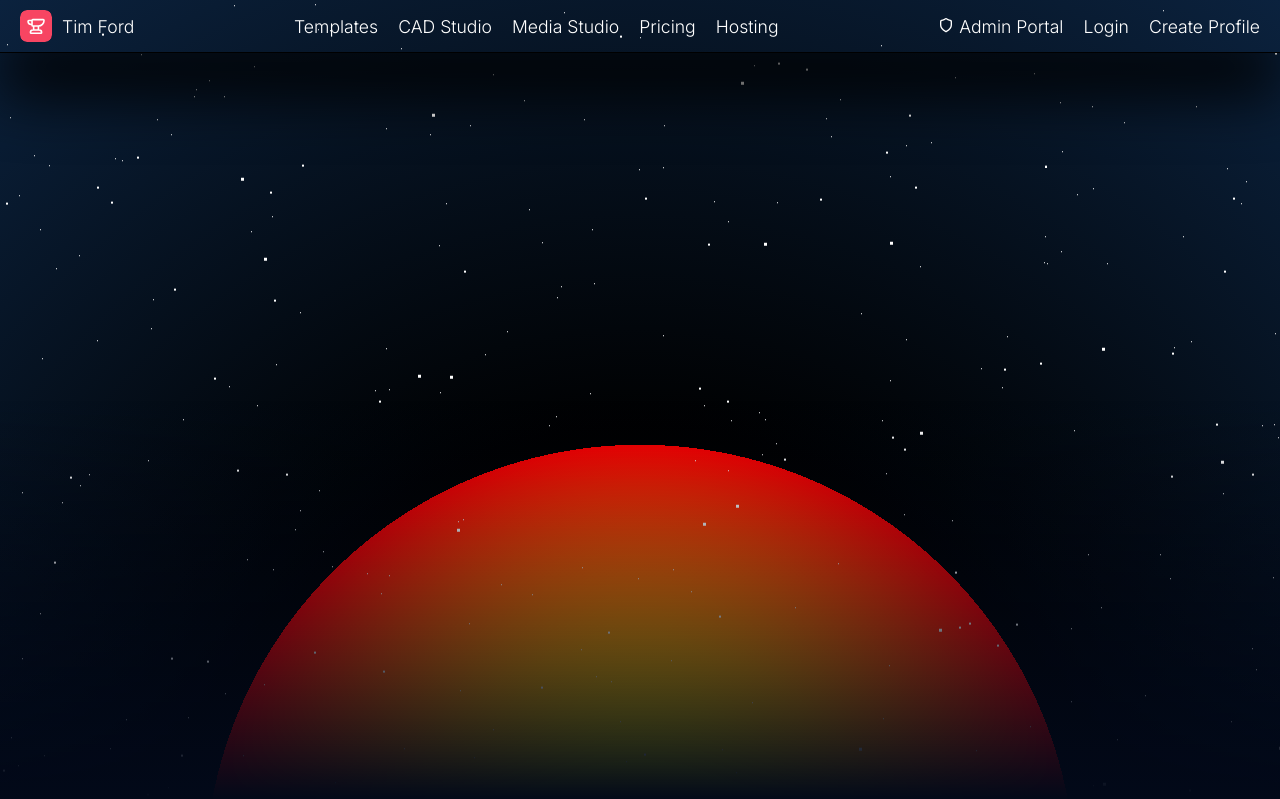
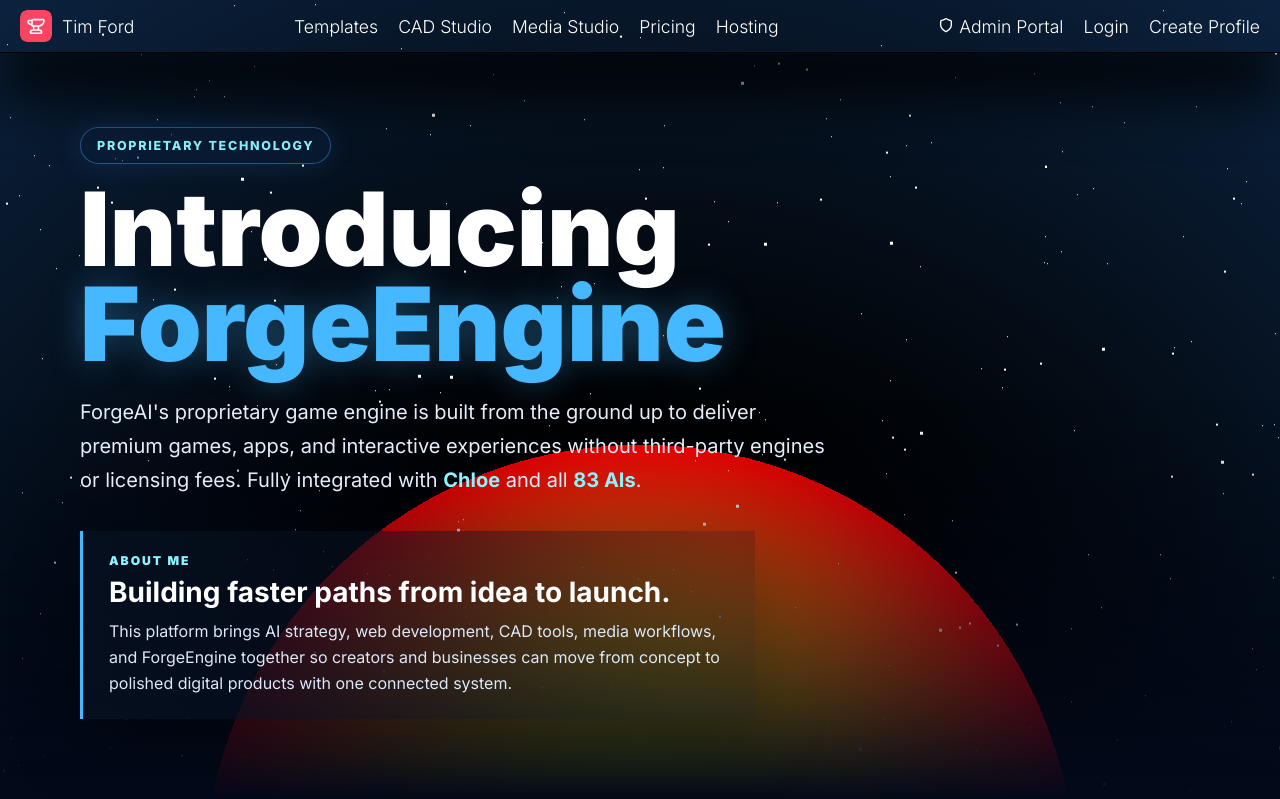
Before and after one commit to Charles-investment-group/TimFord, a SvelteKit app: page / in a window 1280 px wide. Shown: the top 799 px of the page. Built offline with nearby package versions, Linux system fonts and the light colour scheme; no server answers.

Commit message:
Implement hero section for ForgeEngine
Added hero section with content and styles for the ForgeEngine introduction.

```diff
--- a/src/routes/Hero.svelte
+++ b/src/routes/Hero.svelte
@@ -1,16 +1,42 @@
 <script>
 
 </script>
-<main>
+<main class="hero-shell">
   <div class="main_container container">
     <div id="stars"></div>
      <div id="stars2"></div>
       <div id="stars3"></div>
         </div>
 <div class="overlay"></div>
+<section class="hero-content" aria-labelledby="hero-forge-heading">
+  <p class="hero-eyebrow">Proprietary Technology</p>
+  <h1 id="hero-forge-heading">Introducing <span>ForgeEngine</span></h1>
+  <p class="hero-summary">
+    ForgeAI's proprietary game engine is built from the ground up to deliver premium games,
+    apps, and interactive experiences without third-party engines or licensing fees.
+    Fully integrated with <strong>Chloe</strong> and all <strong>83 AIs</strong>.
+  </p>
+
+  <div class="about-me" aria-labelledby="about-me-heading">
+    <p class="about-kicker">About Me</p>
+    <h2 id="about-me-heading">Building faster paths from idea to launch.</h2>
+    <p>
+      This platform brings AI strategy, web development, CAD tools, media workflows, and
+      ForgeEngine together so creators and businesses can move from concept to polished
+      digital products with one connected system.
+    </p>
+  </div>
+</section>
 </main>
 
 <style>
+
+.hero-shell {
+position: relative;
+min-height: 100vh;
+overflow: hidden;
+isolation: isolate;
+}
 
 .main_container {
 width: 100%;
@@ -31,6 +57,99 @@ background-position: center;
 background-repeat: no-repeat;
 background: linear-gradient(rgba(0,0,0,0) 50%, #020919 100%);
 position: relative;
+}
+
+.hero-content {
+position: absolute;
+z-index: 2;
+inset: 0;
+display: flex;
+flex-direction: column;
+justify-content: center;
+width: min(1120px, calc(100% - 40px));
+margin: 0 auto;
+padding: 118px 0 72px;
+color: #fff;
+font-family: Inter, ui-sans-serif, system-ui, -apple-system, BlinkMacSystemFont, "Segoe UI", sans-serif;
+pointer-events: none;
+}
+
+.hero-eyebrow {
+width: fit-content;
+margin: 0 0 18px;
+border: 1px solid rgba(90, 167, 255, 0.42);
+border-radius: 999px;
+background: rgba(12, 32, 62, 0.54);
+box-shadow: 0 0 28px rgba(68, 158, 255, 0.16);
+padding: 10px 16px;
+color: #8df4ff;
+font-size: 0.78rem;
+font-weight: 800;
+letter-spacing: 0.14em;
+text-transform: uppercase;
+animation: introFadeUp 720ms ease-out both;
+}
+
+.hero-content h1 {
+max-width: 880px;
+margin: 0;
+font-size: clamp(3rem, 8vw, 7rem);
+line-height: 0.92;
+font-weight: 900;
+letter-spacing: 0;
+text-wrap: balance;
+animation: introFadeUp 900ms ease-out 90ms both;
+}
+
+.hero-content h1 span {
+color: #45b8ff;
+text-shadow: 0 0 34px rgba(69, 184, 255, 0.34);
+}
+
+.hero-summary {
+max-width: 760px;
+margin: 24px 0 0;
+color: #e5edf9;
+font-size: clamp(1rem, 2vw, 1.25rem);
+line-height: 1.7;
+animation: introFadeUp 900ms ease-out 180ms both;
+}
+
+.hero-summary strong {
+color: #8df4ff;
+}
+
+.about-me {
+width: min(620px, 100%);
+margin-top: 34px;
+border-left: 3px solid #45b8ff;
+background: linear-gradient(90deg, rgba(7, 17, 33, 0.76), rgba(7, 17, 33, 0.22));
+box-shadow: 0 24px 70px rgba(0, 0, 0, 0.26);
+padding: 22px 26px;
+animation: introFadeUp 900ms ease-out 270ms both;
+}
+
+.about-kicker {
+margin: 0 0 8px;
+color: #8df4ff;
+font-size: 0.76rem;
+font-weight: 900;
+letter-spacing: 0.16em;
+text-transform: uppercase;
+}
+
+.about-me h2 {
+margin: 0 0 10px;
+color: #fff;
+font-size: clamp(1.25rem, 2.5vw, 1.75rem);
+line-height: 1.18;
+}
+
+.about-me p:last-child {
+margin: 0;
+color: #dce8f8;
+font-size: 1rem;
+line-height: 1.62;
 }
 
 .container {
@@ -2090,29 +2209,6 @@ position: relative;
     287px 1272px #fff;
 }
 
-#title {
-  position: absolute;
-  top: 50%;
-  left: 0;
-  right: 0;
-  color: #fff;
-  text-align: center;
-  font-family: "lato", sans-serif;
-  font-weight: 300;
-  font-size: 50px;
-  letter-spacing: 10px;
-  margin-top: -60px;
-  padding-left: 10px;
-  opacity: 0;
-  transform: translateY(30px);
-  animation: introFadeUp 1.2s ease-out forwards;
-}
-#title span {
-  background: -webkit-linear-gradient(white, #38495a);
-  -webkit-background-clip: text;
-  -webkit-text-fill-color: transparent;
-}
-
 @keyframes animStar {
   from {
     transform: translateY(0px);
@@ -2133,5 +2229,45 @@ position: relative;
   }
 }
 
+@media (max-width: 760px) {
+  .hero-content {
+    width: min(100% - 28px, 1120px);
+    padding: 104px 0 42px;
+    justify-content: flex-end;
+  }
+
+  .hero-summary {
+    margin-top: 18px;
+  }
+
+  .about-me {
+    margin-top: 24px;
+    padding: 18px 20px;
+  }
+}
+
+@media (max-width: 520px) {
+  .hero-content h1 {
+    font-size: clamp(2.45rem, 15vw, 4rem);
+  }
+
+  .hero-eyebrow {
+    font-size: 0.68rem;
+    white-space: normal;
+  }
+}
+
+@media (prefers-reduced-motion: reduce) {
+  .hero-eyebrow,
+  .hero-content h1,
+  .hero-summary,
+  .about-me,
+  #stars,
+  #stars2,
+  #stars3 {
+    animation: none;
+  }
+}
+
 
 </style>
```
